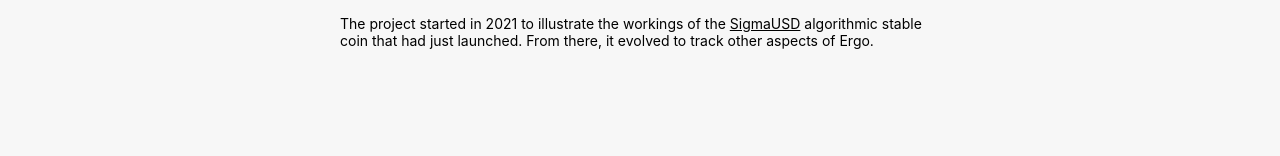
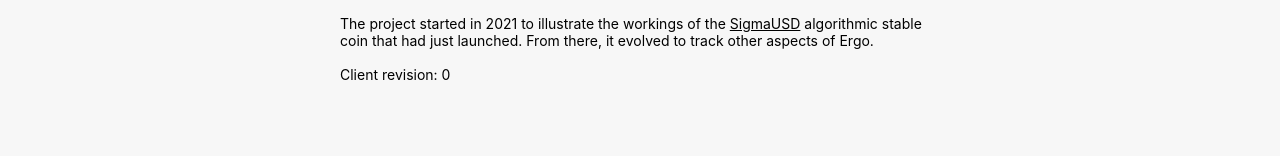
Before and after one commit to abchrisxyz/ergowatch-fe, a SvelteKit app: page /about in a window 1280 px wide. Shown: the part 164-320 px from the top of the page. Built offline with nearby package versions, Linux system fonts and the light colour scheme; a web font is replaced by a local one.

Commit message:
feat: display app revision on about page

```diff
--- a/src/routes/about/+page.svelte
+++ b/src/routes/about/+page.svelte
@@ -1,3 +1,7 @@
+<script lang="ts">
+	import { version } from '$app/environment';
+</script>
+
 <div class="container">
 	<h2>About</h2>
 	<p>
@@ -10,6 +14,8 @@
 		> algorithmic stable coin that had just launched. From there, it evolved to track other aspects of
 		Ergo.
 	</p>
+	<br />
+	<p>Client revision: {version.substring(0, 7)}</p>
 </div>
 
 <style>
--- a/svelte.config.js
+++ b/svelte.config.js
@@ -1,5 +1,6 @@
 import adapter from '@sveltejs/adapter-node';
 import { vitePreprocess } from '@sveltejs/vite-plugin-svelte';
+import * as child_process from 'node:child_process';
 
 /** @type {import('@sveltejs/kit').Config} */
 const config = {
@@ -12,6 +13,10 @@ const config = {
 		// If your environment is not supported or you settled on a specific environment, switch out the adapter.
 		// See https://kit.svelte.dev/docs/adapters for more information about adapters.
 		adapter: adapter(),
+
+		version: {
+			name: child_process.execSync('git rev-parse HEAD').toString().trim()
+		}
 
 		// // https://kit.svelte.dev/docs/configuration#csp
 		// csp: {
```
